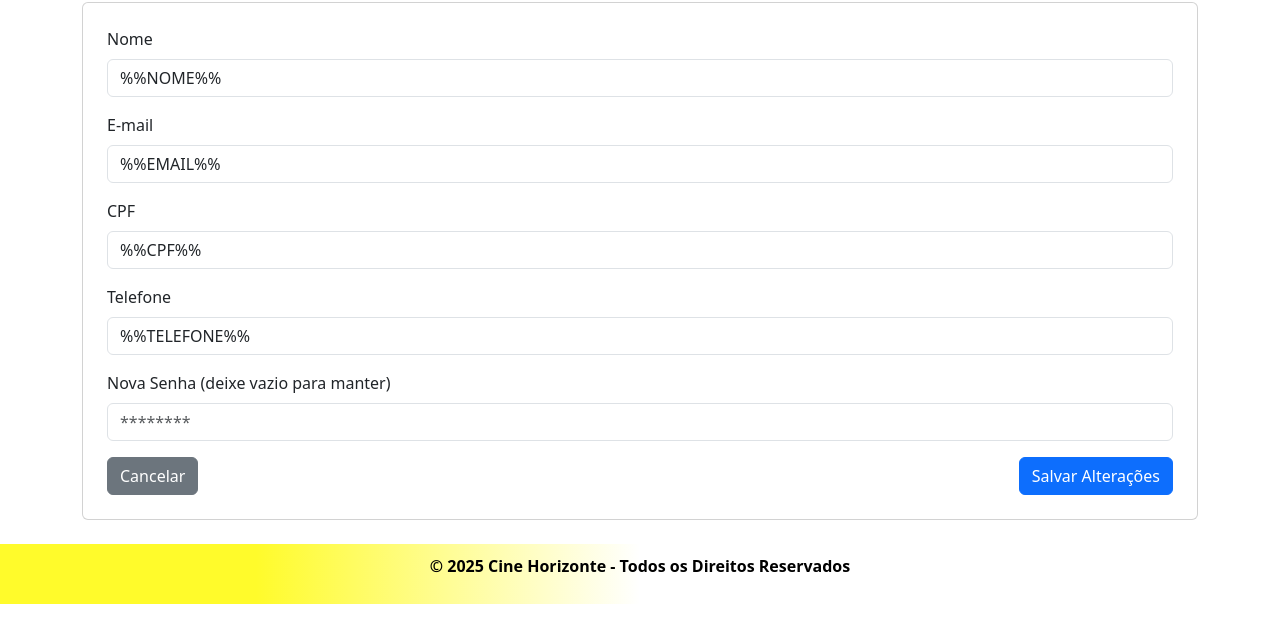
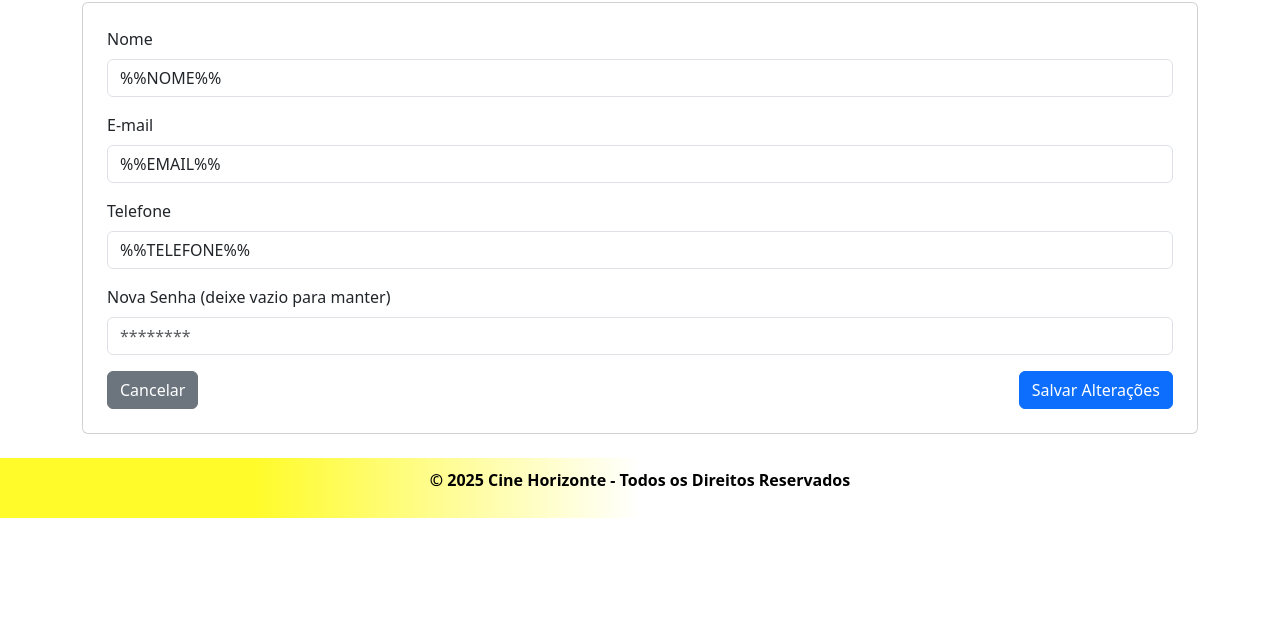
Before and after one commit to tcc-senai-gestao-cinema/gestao-cinema, a website: page pages/editar/editar-perfil.html in a window 1280 px wide. Shown: the part 139-782 px from the top of the page. Drawn offline with nearby package versions, Linux system fonts and the light colour scheme; a web font is replaced by a local one.

Commit message:
upload: editar

```diff
--- a/pages/editar/editar-perfil.html
+++ b/pages/editar/editar-perfil.html
@@ -22,6 +22,7 @@
     <div class="container mt-4">
       <h2>Editar Perfil</h2>
       <form action="/editar-perfil" method="POST" class="card p-4" novalidate>
+
         <div class="mb-3">
           <label for="nome" class="form-label">Nome</label>
           <input
@@ -43,20 +44,6 @@
             class="form-control"
             value="%%EMAIL%%"
             required
-          />
-        </div>
-
-        <div class="mb-3">
-          <label for="cpf" class="form-label">CPF</label>
-          <input
-            type="text"
-            id="cpf"
-            name="cpf"
-            class="form-control"
-            value="%%CPF%%"
-            required
-            pattern="\d{3}\.\d{3}\.\d{3}-\d{2}"
-            title="Formato esperado: 000.000.000-00"
           />
         </div>
 
```
